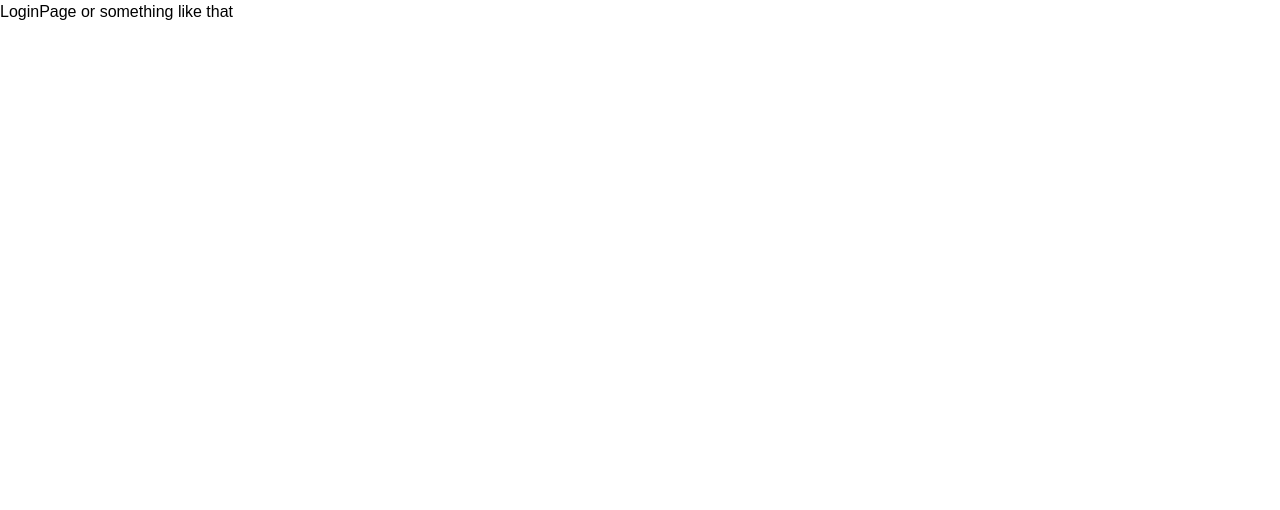
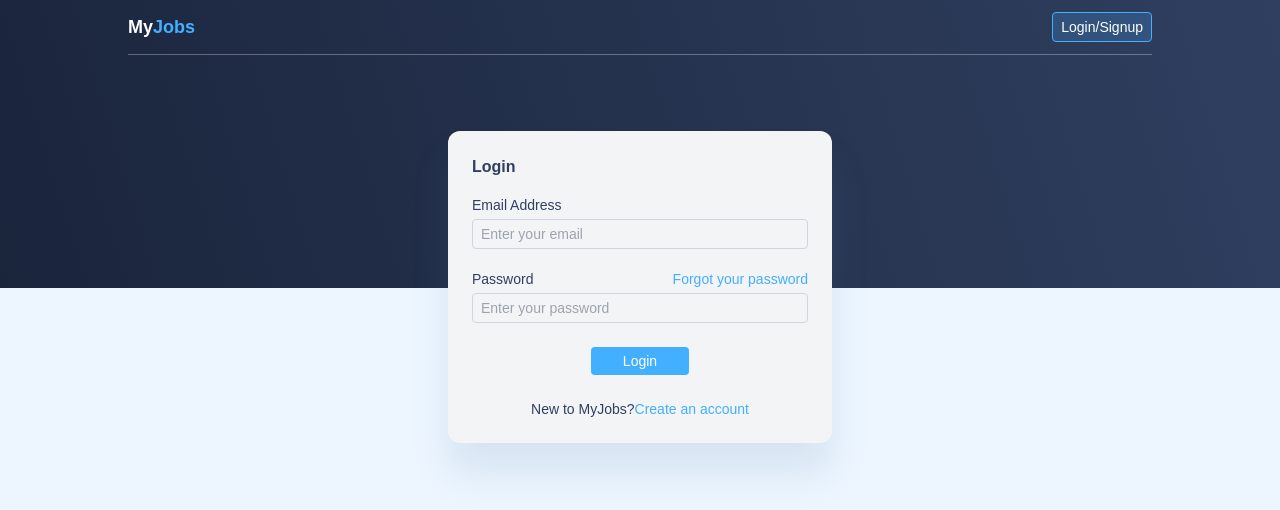
Before and after one commit to ashirbad29/Squareboat-job-portal, a React (Vite) app: page /login in a window 1280 px wide. Shown: the top 510 px of the page. Built offline with nearby package versions, Linux system fonts and the light colour scheme.

Commit message:
add loginpage

```diff
--- a/package.json
+++ b/package.json
@@ -14,6 +14,7 @@
     "history": "5",
     "react": "^17.0.2",
     "react-dom": "^17.0.2",
+    "react-hook-form": "^7.22.5",
     "react-router-dom": "6"
   },
   "devDependencies": {
--- a/src/components/Header.tsx
+++ b/src/components/Header.tsx
@@ -1,3 +1,4 @@
+import cx from 'clsx';
 import React from 'react';
 
 import NavBar from './NavBar';
@@ -5,14 +6,30 @@ import NavBar from './NavBar';
 type HeaderPropTypes = {
   children: React.ReactNode;
   className?: string;
-  variant?: string;
+  variant?: 'sm' | 'md' | 'lg';
 };
 
-const Header: React.FC<HeaderPropTypes> = ({ children, className }) => {
+const Header: React.FC<HeaderPropTypes> = ({
+  children,
+  className = '',
+  variant = 'md',
+}) => {
+  const heightClassName = {
+    sm: '',
+    md: 'h-72',
+    lg: 'h-80',
+  }[variant];
+
   return (
-    <div className="linear-gradient-stuff w-full h-80 px-6 flex flex-col items-center text-white">
+    <div
+      className={cx(
+        'linear-gradient-stuff w-full px-6 flex flex-col items-center text-white',
+        heightClassName
+      )}>
       <NavBar />
-      <section className="w-full mx-auto max-w-4xl flex-1">{children}</section>
+      <section className={cx('w-full mx-auto max-w-4xl flex-1', className)}>
+        {children}
+      </section>
     </div>
   );
 };
--- a/src/pages/AuthPages/LoginPage.tsx
+++ b/src/pages/AuthPages/LoginPage.tsx
@@ -1,7 +1,65 @@
+import { SubmitHandler, useForm } from 'react-hook-form';
+
+import Header from '../../components/Header';
+
+type inputFormTypes = {
+  email: 'string';
+  password: 'string';
+};
+
 const LoginPage = () => {
+  const {
+    register,
+    handleSubmit,
+    formState: { errors },
+  } = useForm<inputFormTypes>();
+
+  const onSubmit: SubmitHandler<inputFormTypes> = (data) => console.log(data);
+
+  console.log(errors);
+
   return (
-    <div>
-      <h1>LoginPage or something like that</h1>
+    <div className="min-h-screen flex flex-col bg-light-sky">
+      <Header variant="md" className="relative flex items-center justify-center">
+        <form
+          onSubmit={handleSubmit(onSubmit)}
+          style={{ boxShadow: '0px 30px 36px #557DA526' }}
+          className="absolute -bottom-2/3 p-6 rounded-xl flex flex-col w-full max-w-sm bg-gray-100 text-not-dark-blue">
+          <span className="font-semibold mb-4">Login</span>
+
+          <label htmlFor="email" className="text-sm mb-1">
+            Email Address
+          </label>
+          <input
+            className="mb-5 outline-none px-2 py-1 text-sm border border-gray-300 rounded bg-transparent focus:border-primary-sky"
+            placeholder="Enter your email"
+            type="text"
+            autoComplete="off"
+            {...register('email', { required: true })}
+          />
+
+          <div className="w-full flex justify-between">
+            <label htmlFor="password" className="text-sm mb-1">
+              Password
+            </label>
+            <span className="text-sm text-primary-sky">Forgot your password</span>
+          </div>
+          <input
+            type="text"
+            placeholder="Enter your password"
+            className="outline-none px-2 py-1 text-sm border border-gray-300 rounded bg-transparent focus:border-primary-sky"
+            {...register('password', { required: true })}
+          />
+
+          <button className="bg-primary-sky self-center text-white text-sm mt-6 px-8 py-1 rounded hover:bg-primary-sky/80 transition-all">
+            Login
+          </button>
+
+          <div className="mt-6 text-center text-sm">
+            New to MyJobs?<span className="text-primary-sky">Create an account</span>
+          </div>
+        </form>
+      </Header>
     </div>
   );
 };
--- a/src/pages/Landing.tsx
+++ b/src/pages/Landing.tsx
@@ -6,7 +6,7 @@ import { cardData } from '../data/landingPageCardData';
 const LandingPage = () => {
   return (
     <div className="min-h-screen flex flex-col">
-      <Header>
+      <Header variant="lg">
         <div className="w-full flex gap-10 justify-between">
           <div className="mt-20">
             <h1 className="text-5xl max-w-xs leading-10 tracking-wide">Welcome to </h1>
```
Also changed, not shown: 1 other file (tests, documents, lock files or other folders).
